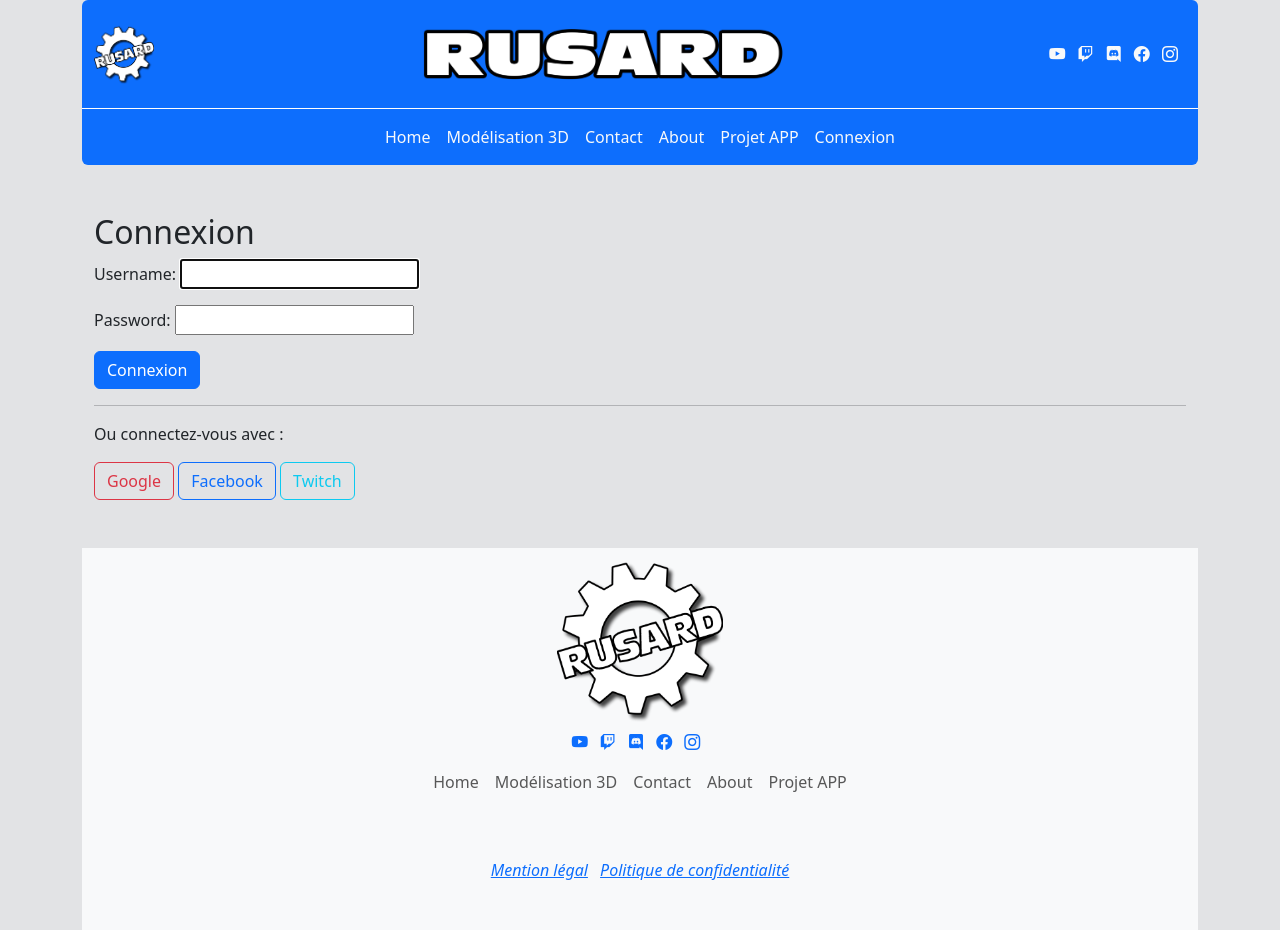
After one commit to Rusard/site-rusard, a Django app: a page that uses rusard_site/rusardhome/templates/rusardhome/base.html in a window 1280 px wide. The commit adds this page. Run offline with Django 5.2, Linux system fonts and the light colour scheme.

Commit message:
Update social auth dependency

```diff
--- a/rusard_site/requirements.txt
+++ b/rusard_site/requirements.txt
@@ -10,3 +10,4 @@ psycopg2==2.9.10
 dj-database-url==2.3.0
 gunicorn==23.0.0
 flake8==7.1.2
+social-auth-app-django==5.4.3
--- a/rusard_site/rusard_site/urls.py
+++ b/rusard_site/rusard_site/urls.py
@@ -15,7 +15,8 @@ Including another URLconf
     2. Add a URL to urlpatterns:  path('blog/', include('blog.urls'))
 """
 from django.contrib import admin
-from django.urls import path
+from django.urls import path, include
+from django.contrib.auth import views as auth_views
 import rusardhome.views as views
 import ts.views as ts_views
 from django.contrib.sitemaps.views import sitemap
@@ -39,5 +40,8 @@ urlpatterns = [
     path('Contact/Confirmation/', views.contactconfirme, name='contactconfirme'),
     path('sitemap.xml', sitemap, {'sitemaps': sitemaps}, name='django.contrib.sitemaps.views.sitemap'),
 
+    path('auth/', include('social_django.urls', namespace='social')),
+    path('accounts/login/', auth_views.LoginView.as_view(), name='login'),
+    path('accounts/logout/', auth_views.LogoutView.as_view(), name='logout'),
 
 ]
--- /dev/null
+++ b/rusard_site/rusardhome/templates/registration/login.html
@@ -0,0 +1,16 @@
+{% extends 'rusardhome/base.html' %}
+{% block content %}
+<div class="container py-5">
+  <h2>Connexion</h2>
+  <form method="post">
+    {% csrf_token %}
+    {{ form.as_p }}
+    <button type="submit" class="btn btn-primary">Connexion</button>
+  </form>
+  <hr>
+  <p>Ou connectez-vous avec :</p>
+  <a class="btn btn-outline-danger" href="{% url 'social:begin' 'google-oauth2' %}">Google</a>
+  <a class="btn btn-outline-primary" href="{% url 'social:begin' 'facebook' %}">Facebook</a>
+  <a class="btn btn-outline-info" href="{% url 'social:begin' 'twitch' %}">Twitch</a>
+</div>
+{% endblock %}
--- a/rusard_site/rusardhome/templates/rusardhome/base.html
+++ b/rusard_site/rusardhome/templates/rusardhome/base.html
@@ -82,10 +82,19 @@
                       <li class="nav-item">
                           <a href="{% url 'about' %}" class="{% if request.resolver_match.url_name == 'about' %}nav-link bg-primary-subtle rounded{% else %}nav-link text-light{% endif %}">About</a>
                       </li>
-                      <li class="nav-item">
-                          <a href="{% url 'projetapp' %}" class="{% if request.resolver_match.url_name == 'projetapp' %}nav-link bg-primary-subtle rounded{% else %}nav-link text-light{% endif %}">Projet APP</a>
-                      </li>
-                  </ul>
+                        <li class="nav-item">
+                            <a href="{% url 'projetapp' %}" class="{% if request.resolver_match.url_name == 'projetapp' %}nav-link bg-primary-subtle rounded{% else %}nav-link text-light{% endif %}">Projet APP</a>
+                        </li>
+                        {% if request.user.is_authenticated %}
+                        <li class="nav-item">
+                            <a href="{% url 'logout' %}" class="nav-link text-light">Déconnexion</a>
+                        </li>
+                        {% else %}
+                        <li class="nav-item">
+                            <a href="{% url 'login' %}" class="nav-link text-light">Connexion</a>
+                        </li>
+                        {% endif %}
+                    </ul>
               </div>
               <div class="d-flex d-sm-none">
                 <div class="d-flex">
```
Also changed, not shown: rusard_site/rusard_site/settings.py (+24 -0 lines), README.md, 1 other file.
